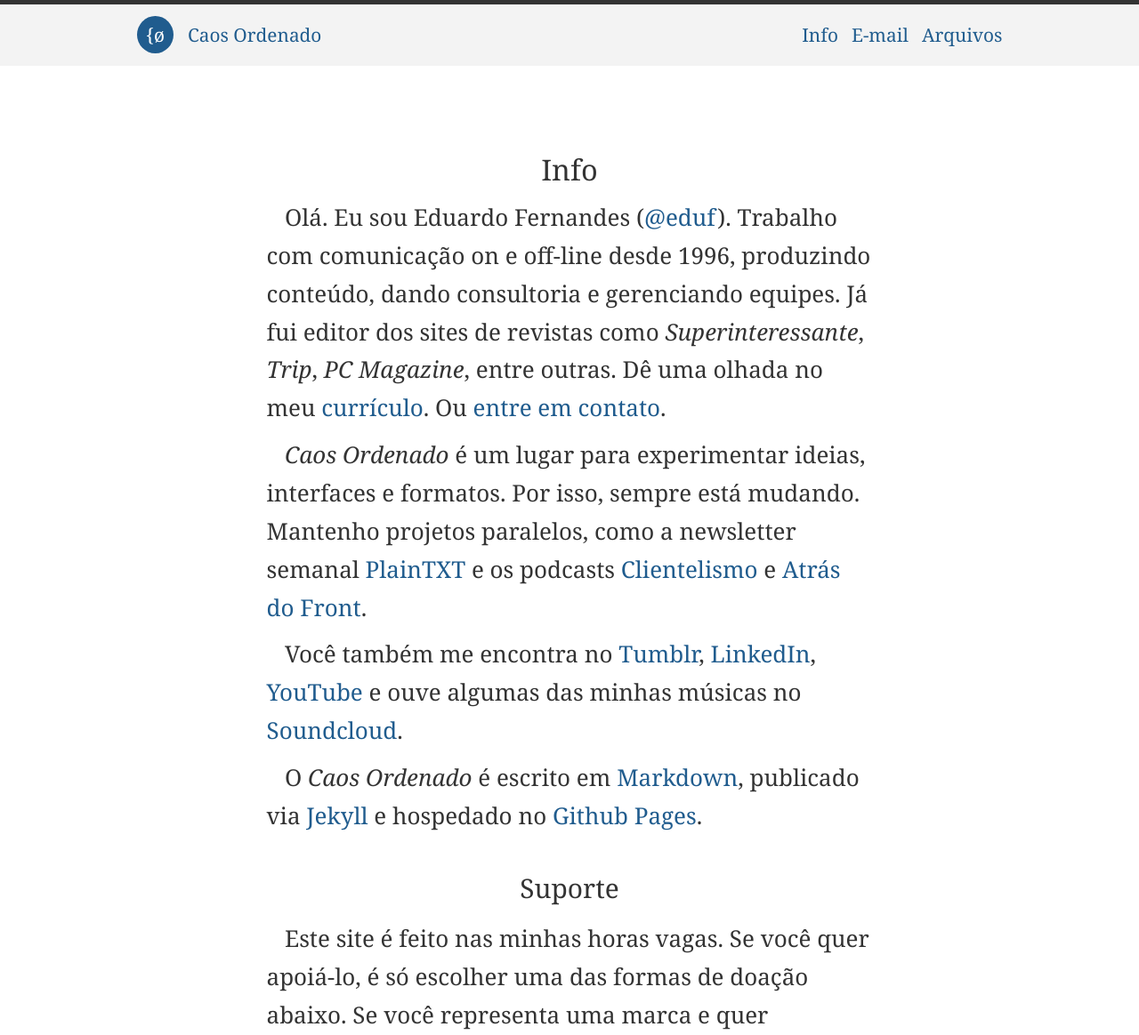
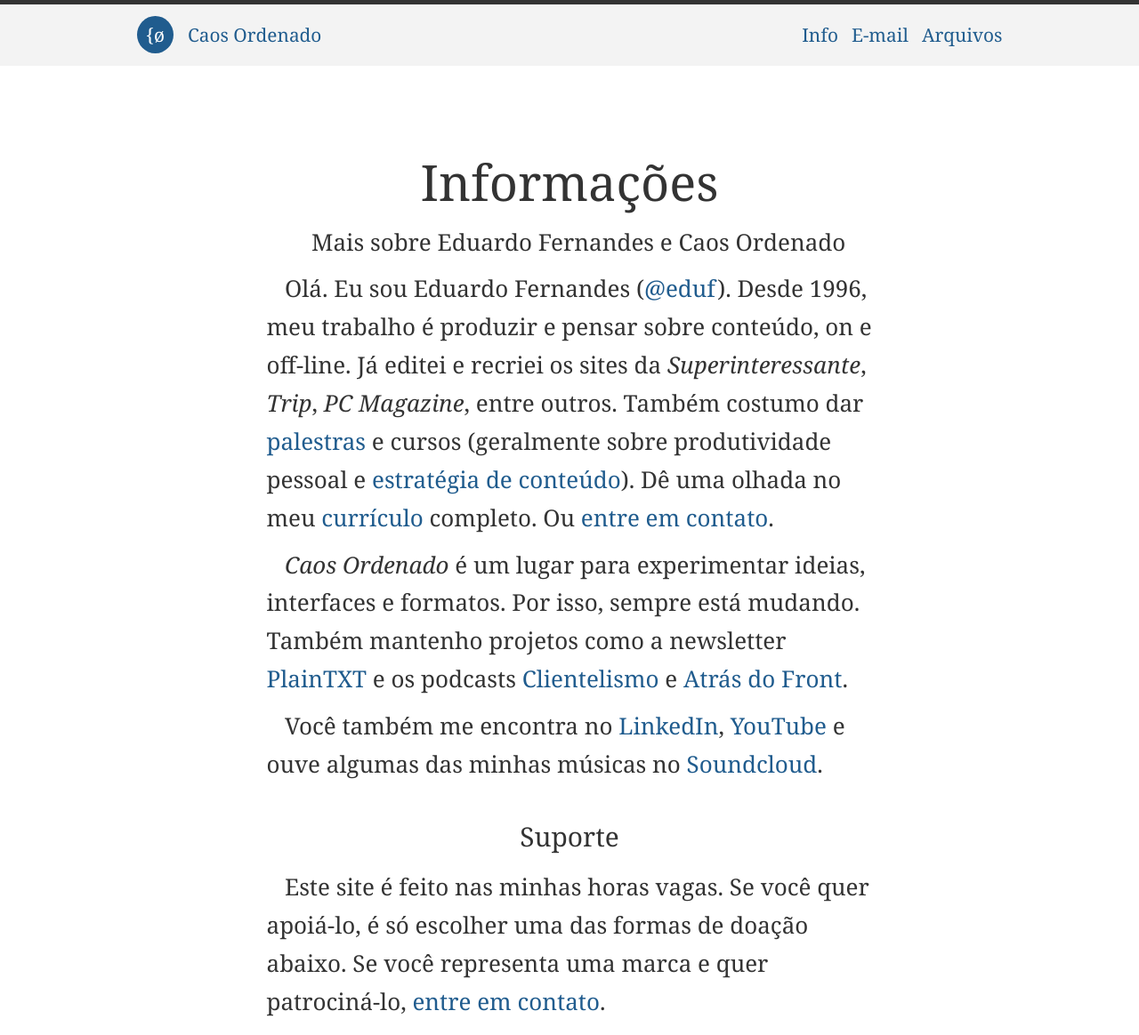
Before and after one commit to eduf/eduf.github.com, a Jekyll site: the page built from info.html, in a window 1280 px wide and 1400 px high, cut to the strip 0-1164 px from the top of the window. Shown: the whole strip at 89% size. Built offline with Jekyll 4.4.1, drawn with Linux system fonts in a browser that asks for light colours; nearby versions of some CDN libraries; comment, search, counter and statistics services are not loaded.

Commit message:
Mudando o Info

```diff
--- a/info.html
+++ b/info.html
@@ -1,19 +1,18 @@
 ---
 layout: default
-title: Info
+title: Informações
 ---
 
-	<h2 class="entry-title" itemtype="http://schema.org/Article" itemprop="name">{{page.title}}</h2>
+	<h1 class="entry-title" itemprop="name">{{page.title}}</h1>
+	<p class="excerpt">Mais sobre Eduardo Fernandes e Caos Ordenado</p>
 
-		<p>Olá. Eu sou Eduardo Fernandes (<a href="http://twitter.com/eduf" rel="me" itemprop="url">@eduf</a>). Trabalho com comunicação on e off-line desde 1996, produzindo conteúdo, dando consultoria e gerenciando equipes. Já fui editor dos sites de revistas como <em>Superinteressante</em>, <em>Trip</em>, <em>PC Magazine</em>, entre outras. Dê uma olhada no meu <a href="http://caosordenado.com/curriculo.html" rel="me">currículo</a>. Ou <script type="text/javascript">document.write(
+		<p>Olá. Eu sou Eduardo Fernandes (<a href="http://twitter.com/eduf" rel="me" itemprop="url">@eduf</a>). Desde 1996, meu trabalho é produzir e pensar sobre conteúdo, on e off-line. Já editei e recriei os sites da <em>Superinteressante</em>, <em>Trip</em>, <em>PC Magazine</em>, entre outros. Também costumo dar <a href="http://caosordenado.com/apresentacoes.html" rel="bookmark"  itemprop="url">palestras</a> e cursos (geralmente sobre produtividade pessoal e <a href="http://caosordenado.com/curso-de-estrategia-de-conteudo/" rel="bookmark"  itemprop="url">estratégia de conteúdo</a>). Dê uma olhada no meu <a href="http://caosordenado.com/curriculo.html" rel="me">currículo</a> completo. Ou <script type="text/javascript">document.write(
 "<n uers=\"znvygb: rqhs\100pnbfbeqranqb\056pbz\">rager rz pbagngb<\057n>".replace(/[a-zA-Z]/g, function(c){return String.fromCharCode((c<="Z"?90:122)>=(c=c.charCodeAt(0)+13)?c:c-26);}));
 </script>.</p>
 
-		<p><em>Caos Ordenado</em> é um lugar para experimentar ideias, interfaces e formatos. Por isso, sempre está mudando. Mantenho projetos paralelos, como a newsletter semanal <a href="http://caosordenado.com/plaintxt.html" rel="me" itemprop="url">PlainTXT</a> e os podcasts <a href="https://soundcloud.com/caosordenado/sets/clientelismo" rel="me" itemprop="url">Clientelismo</a> e <a href="http://www.mixcloud.com/eduf/" rel="me" itemprop="url">Atrás do Front</a>.</p>
+		<p><em>Caos Ordenado</em> é um lugar para experimentar ideias, interfaces e formatos. Por isso, sempre está mudando. Também mantenho projetos como a newsletter <a href="http://caosordenado.com/plaintxt.html" rel="me" itemprop="url">PlainTXT</a> e os podcasts <a href="https://soundcloud.com/caosordenado/sets/clientelismo" rel="me" itemprop="url">Clientelismo</a> e <a href="http://www.mixcloud.com/eduf/" rel="me" itemprop="url">Atrás do Front</a>.</p>
 
-		<p>Você também me encontra no <a href="http://mrbrainstorm.com" rel="me" itemprop="url">Tumblr</a>, <a href="http://br.linkedin.com/in/eduardofernandes" rel="me" itemprop="url">LinkedIn</a>, <a href="http://youtube.com/eduardofernandex" rel="me" itemprop="url">YouTube</a> e ouve algumas das minhas músicas no <a href="http://soundcloud.com/eduf" rel="me" itemprop="url">Soundcloud</a>.</p>
-
-		<p>O <em>Caos Ordenado</em> é escrito em <a href="http://daringfireball.net/projects/markdown/" rel="bookmark" itemprop="url">Markdown</a>, publicado via <a href="http://jekyllrb.com/" rel="bookmark" itemprop="url">Jekyll</a> e hospedado no <a href="http://pages.github.com/" rel="bookmark" itemprop="url">Github Pages</a>.</p>
+		<p>Você também me encontra no <a href="http://br.linkedin.com/in/eduardofernandes" rel="me" itemprop="url">LinkedIn</a>, <a href="http://youtube.com/eduardofernandex" rel="me" itemprop="url">YouTube</a> e ouve algumas das minhas músicas no <a href="http://soundcloud.com/eduf" rel="me" itemprop="url">Soundcloud</a>.</p>
 
 		<h3>Suporte</h3>
 
```
